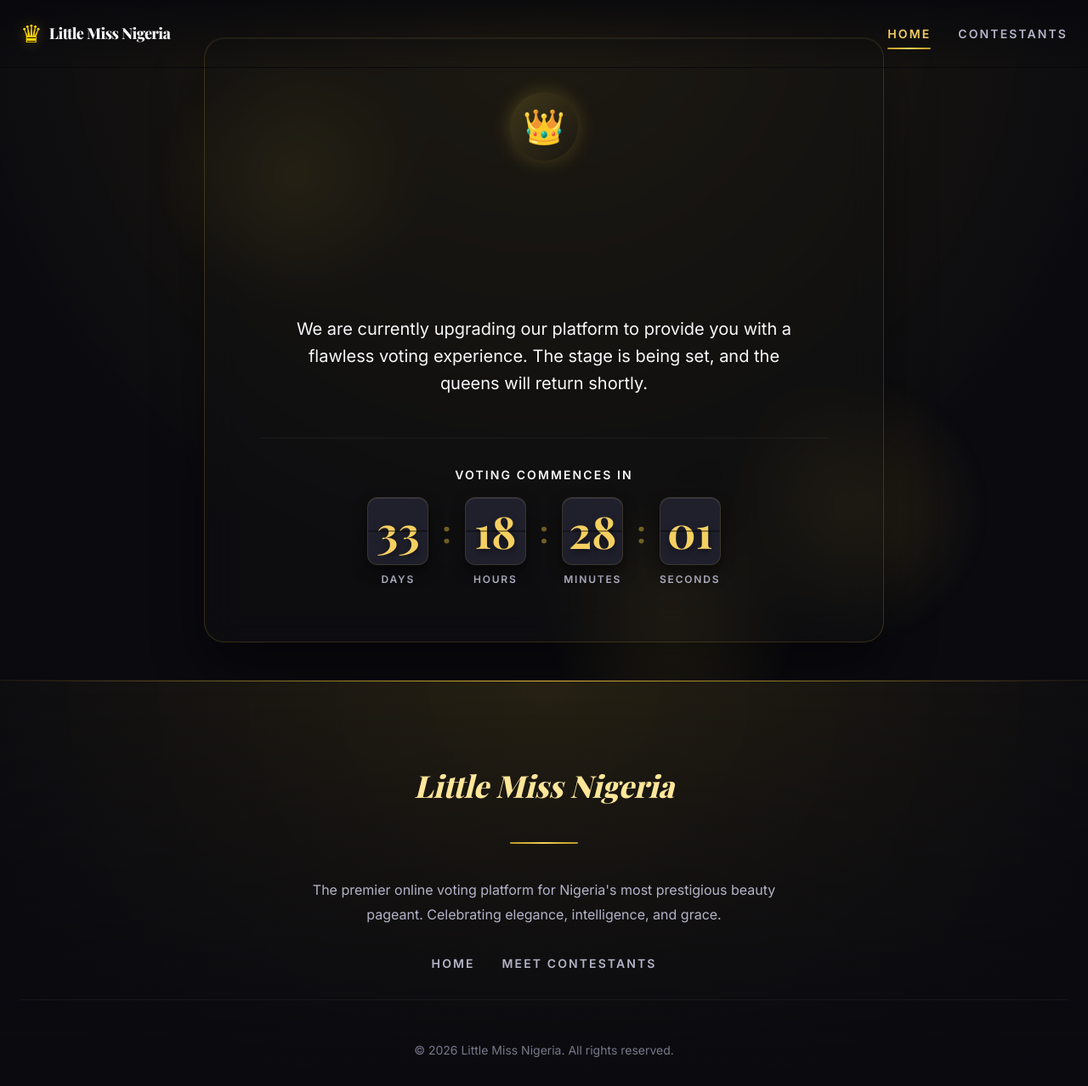
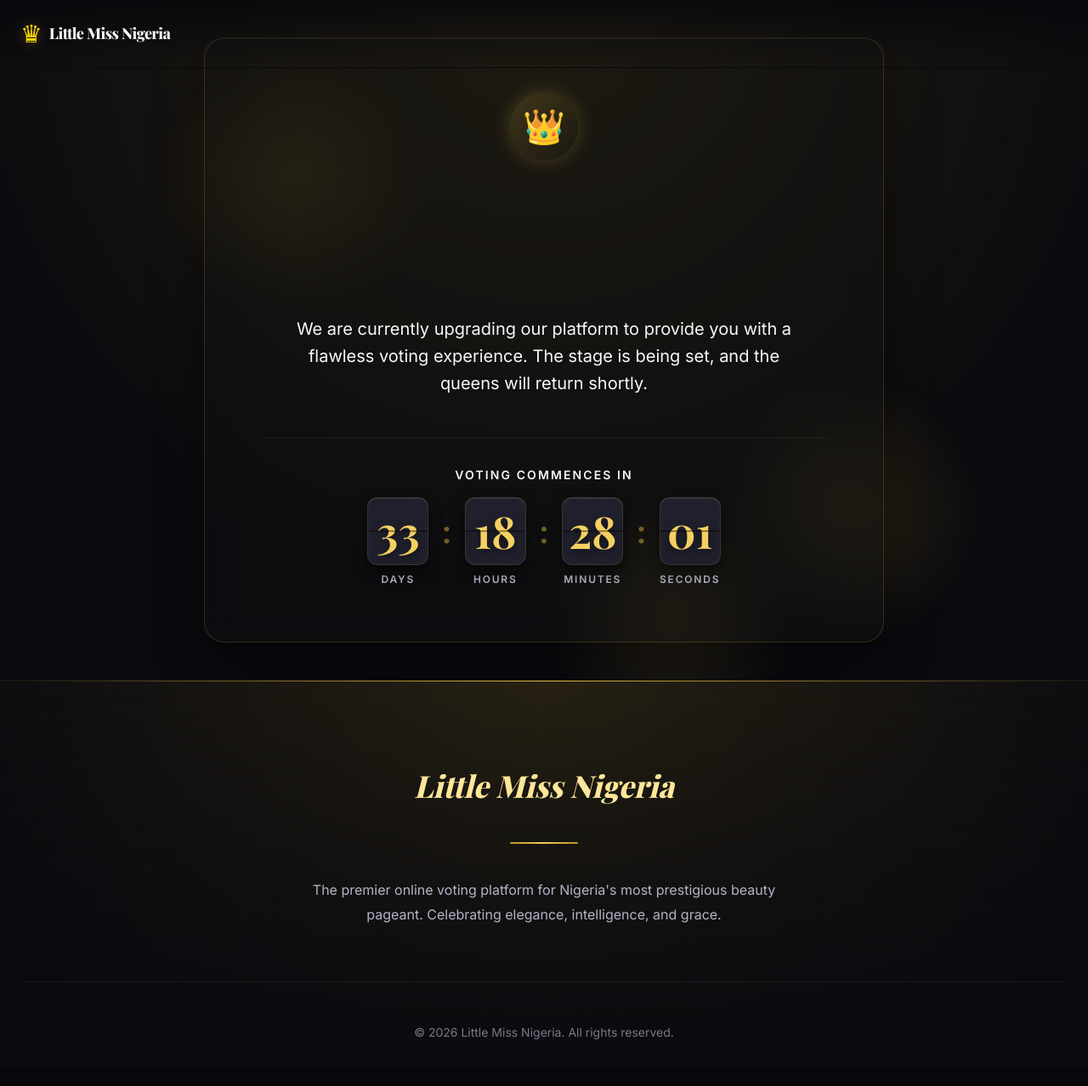
Before and after one commit to suleimansalawu439-coder/littlemissnigeria, a Next.js app: page / in a window 1280 px wide. Shown: the whole page at 85% size. After the commit the page ends 1257 px from the top, so only its background shows below. Built offline with nearby package versions, Linux system fonts and the light colour scheme; a web font is replaced by a local one.

Commit message:
Hide navigation links during maintenance

```diff
--- a/src/components/Footer.tsx
+++ b/src/components/Footer.tsx
@@ -20,8 +20,7 @@ export default function Footer() {
           prestigious beauty pageant. Celebrating elegance, intelligence, and grace.
         </p>
         <div className="footer-links">
-          <a href="/" className="footer-link">Home</a>
-          <a href="/#contestants" className="footer-link">Meet Contestants</a>
+          {/* Links hidden during maintenance */}
         </div>
         <div className="footer-bottom">
           © {new Date().getFullYear()} Little Miss Nigeria. All rights reserved.
--- a/src/components/Navbar.tsx
+++ b/src/components/Navbar.tsx
@@ -51,14 +51,8 @@ export default function Navbar() {
             </div>
           </Link>
 
-          {/* Desktop Nav */}
+          {/* Desktop Nav hidden during maintenance */}
           <div className={styles.desktopNav}>
-            <Link href="/" className={`${styles.navLink} ${pathname === '/' ? styles.active : ''}`}>
-              Home
-            </Link>
-            <Link href="/#contestants" className={styles.navLink}>
-              Contestants
-            </Link>
           </div>
 
           {/* Mobile Toggle */}
@@ -82,12 +76,7 @@ export default function Navbar() {
             <button className={styles.closeBtn} onClick={() => setIsMobileMenuOpen(false)}>✕</button>
           </div>
           <div className={styles.mobileNav}>
-            <Link href="/" className={styles.mobileNavLink}>
-              Home
-            </Link>
-            <Link href="/#contestants" className={styles.mobileNavLink}>
-              Contestants
-            </Link>
+            {/* Links hidden during maintenance */}
           </div>
         </div>
       </div>
```
